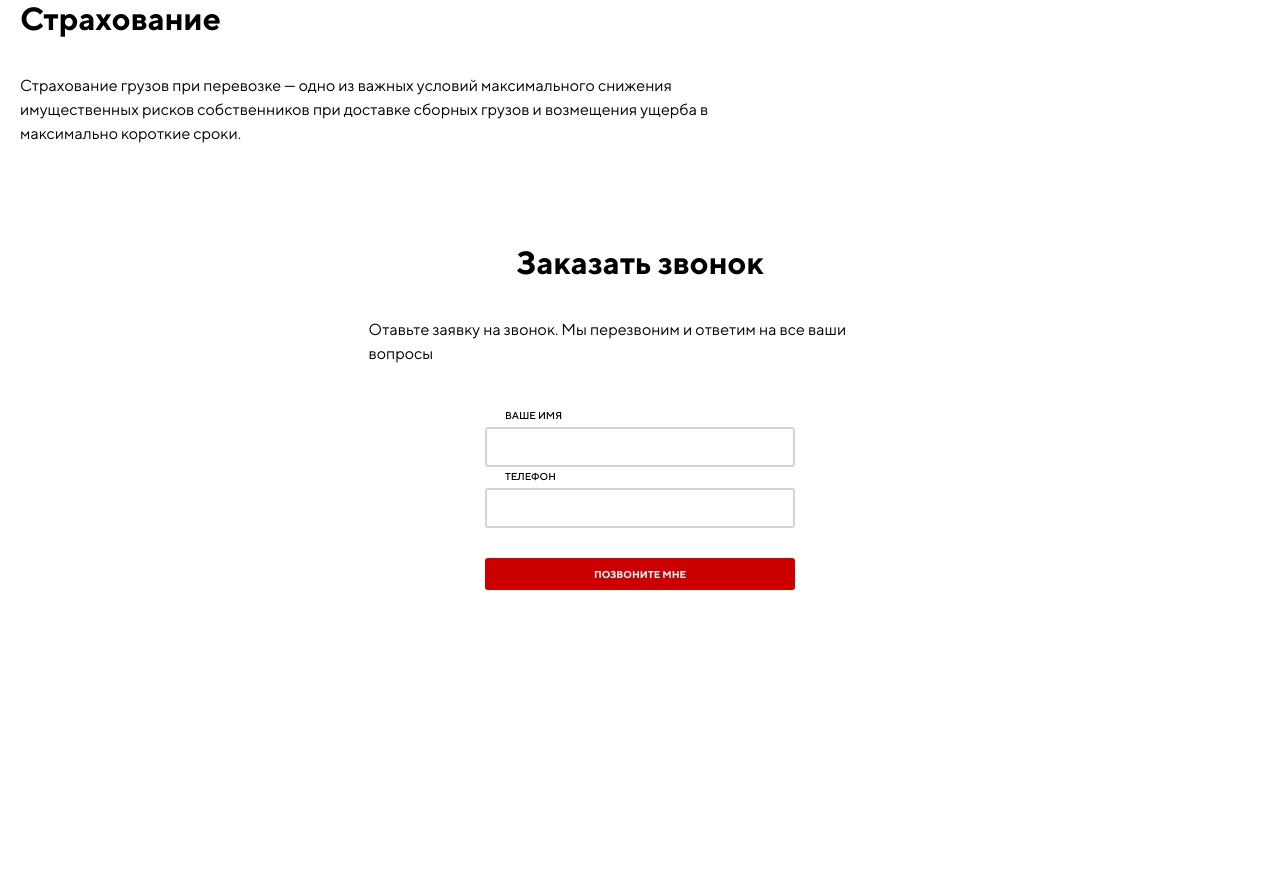
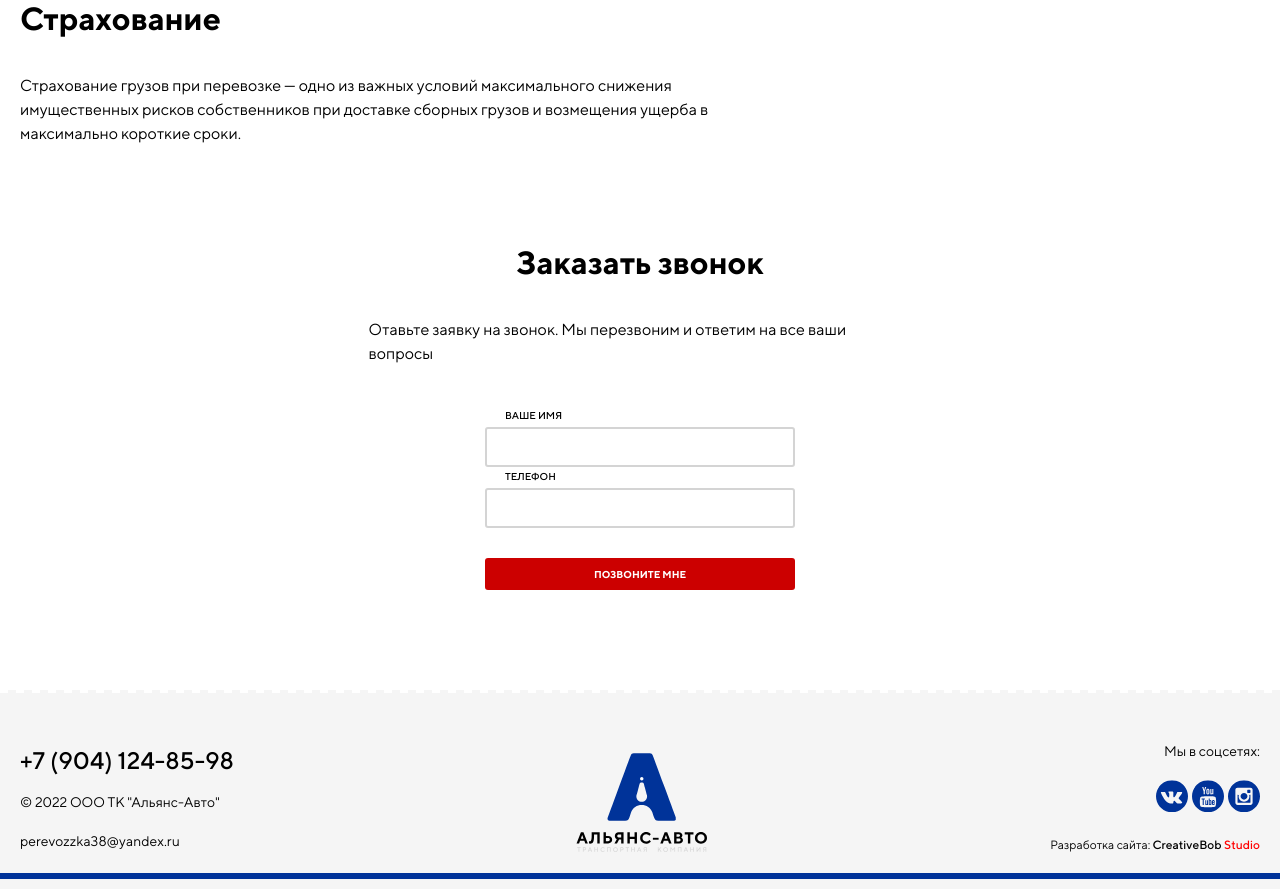
Before and after one commit to Zvermn/autoalyans, a PHP site: page / in a window 1280 px wide. Shown: the part 4548-5437 px from the top of the page. Before the commit the page ends 5138 px from the top, so only its background shows below. Run offline with PHP 8.4, Linux system fonts and the light colour scheme; some web fonts are replaced.

Commit message:
обработать ссылки и кнопки

```diff
--- a/css/style.css
+++ b/css/style.css
@@ -239,6 +239,32 @@ section {
     margin: 0 auto;
 }
 
+.icon-inp{
+    display: inline;
+    height: 16px;
+    position: absolute;
+    margin: 0;
+}
+
+.icon-weight{
+    background-image: url(/css/icon/weight.svg);
+    width: 10.5px;
+    top: 32px;
+    right: 22px;
+}
+
+.icon-volume{
+    background-image: url(/css/icon/volume.svg);
+    width: 13.5px;
+    top: 32px;
+    right: 22px;
+
+}
+
+.weight-wrap, .volume-wrap{
+    position: relative;
+}
+
 .cost-calculation h2{
     text-align: center;
 }
@@ -352,7 +378,7 @@ section {
 .send {
     max-width: 543px;
     width: 100%;
-    margin: 0 auto;
+    margin: 100px auto;
 }
 
 .send h2 {
@@ -377,3 +403,89 @@ section {
 .inp-name.send-form, .inp-tel.send-form  {
     margin-left: 0;
 }
+
+.autor span {
+    color: rgb(0, 0, 0);
+    font-family: "TTNorms";
+    font-size: 0.75rem;
+    font-weight: 400;
+}
+
+.autor .c-b {
+    font-family: "TTNorms";
+    font-weight: 500;
+    font-size: 0.75rem;
+}
+
+.autor span:nth-child(3) {
+    color: #ff0000;
+}
+
+.icon {
+    display: inline-block;
+    width: 32px;
+    height: 32px;
+}
+.vk {
+    background-image: url(/css/icon/vk.svg);
+}
+.yt {
+    background-image: url(/css/icon/youtube.svg);
+}
+.inst {
+    background-image: url(/css/icon/instagram.svg);
+}
+
+footer span, footer a {
+    font-family: 'TTNorms';
+    font-style: normal;
+    font-weight: 400;
+    font-size: 0.87rem;
+    color: black;
+}
+
+.link-tel {
+    font-size: 1.5rem;
+    font-weight: 500;
+}
+
+.footer-wrap {
+    display: flex;
+    flex-flow: row wrap;
+    justify-content: space-between;
+}
+
+.firm {
+    display: block;
+}
+
+.footer-logo {
+    background-image: url(/css/icon/Logo-footer.svg);
+    width: 150px;
+    height: 150px;
+}
+footer .line-decorate{
+    margin: 0;
+}
+footer {
+    padding: 30px 0 10px 0;
+    background-color:#F5F5F5;
+}
+.decorate-footer {
+    width: 100%;
+    background-image: url(/css/icon/footer-dashed.svg);
+    height: 3px;
+}
+
+.footer-social{
+    text-align: right;
+    display: flex;
+    flex-flow: column wrap;
+    justify-content: space-evenly;
+}
+
+.footer-contact{
+    display: flex;
+    flex-flow: column wrap;
+    justify-content: space-evenly;
+}
--- a/index.html
+++ b/index.html
@@ -93,35 +93,28 @@
                             <div class="">
                                 <label for="where">Куда</label>
                                 <input type="text" name="where" id="where" class="inp-where">
-
                             </div>
-                            <div class="">
-                                <label for="weight">Вес груза</label>
+                            <div class="weight-wrap">
+                                <label for="weight">Вес груза<div class="icon-inp icon-weight"></div></label>
                                 <input type="text" name="weight" id="weight" class="inp-weight">
-
                             </div>
-                            <div class="">
-                                <label for="volume">Объем груза</label>
+                            <div class="volume-wrap">
+                                <label for="volume">Объем груза<div class="icon-inp icon-volume"></div></label>
                                 <input type="text" name="volume" id="volume" class="inp-volume">
-
                             </div>
                             <div class="text-area">
                                 <span class="label-textarea">Комментарий к заказу</span>
                                 <textarea name="comment" id="comment"></textarea>
-
                             </div>
                             <div class="">
                                 <label for="client-name">Ваше имя</label>
                                 <input type="text" name="client-name" id="client-name" class="inp-name">
-
                             </div>
                             <div class="">
                                 <label for="tel">Телефон</label>
                                 <input type="tel" name="tel" id="tel" class="inp-tel">
-
                             </div>
                             <button type="submit" class="btn-form-1">Расчитать стоимость</button>
-
                         </div>
                     </form>
                 </div>
@@ -244,8 +237,36 @@
             </form>
         </section>
         </main>
-        <footer></footer>
     </div>
+    <div class="decorate-footer"></div>
+    <footer>
+        <div class="wrap footer-wrap">
+            <div class="footer-item footer-contact">
+                <a href="tel:89041248598" class="link-tel">+7 (904) 124-85-98</a>
+                <span class="firm">© 2022 ООО ТК "Альянс-Авто"</span>
+                <a href="mailto:perevozzka38@yandex.ru">perevozzka38@yandex.ru</a>
+            </div>
+            <div class="footer-item footer-logo"></div>
+            <div class="footer-item footer-social">
+                <span>Мы в соцсетях:</span>
+                <div class="social-icon">
+                    <div class="icon vk"></div>
+                    <div class="icon yt"></div>
+                    <div class="icon inst"></div>
+                </div>
+                <div class="autor">
+                    <a></a>
+                    <span>Разработка сайта:&nbsp;</span><a href="https://creativebob.ru"><span
+                            class="c-b">Creative</span><span class="c-b">Bob&nbsp;</span><span
+                            class="c-b">Studio</span></a>
+                </div>
+            </div>
+        </div>
+        <div class="line-decorate"></div>
+    </footer>
+
+
+
     <script></script>
 </body>
 
```
Also changed, not shown: css/icon/Logo-footer.svg (added), css/icon/footer-dashed.png (added), css/icon/footer-dashed.svg (added), css/icon/instagram.svg (added), css/icon/vk.svg (added), css/icon/volume.svg (added), css/icon/weight.svg (added), css/icon/youtube.svg (added).
